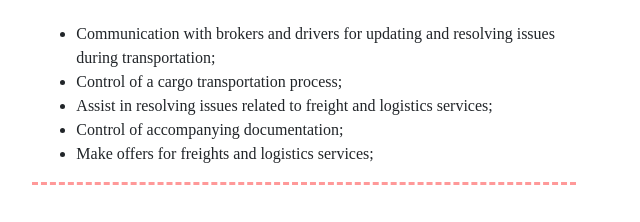
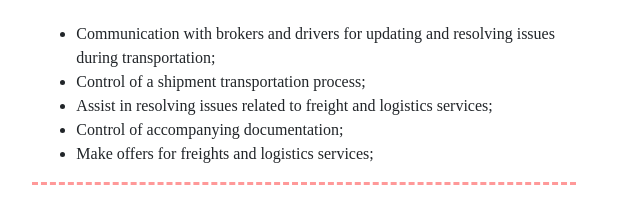
Before and after one commit to AnnaHuntley/AnnaHuntley.github.io, a plain HTML site: page index.html in a window 1280 px wide. Shown: the part 270-492 px from the top of the page, 559-1199 px from the left. Drawn offline with nearby package versions, Linux system fonts and the light colour scheme.

Commit message:
Update index.html

```diff
--- a/index.html
+++ b/index.html
@@ -27,7 +27,7 @@
 			<div class="col-md-5">
 			<ul>
 			<li>Communication with brokers and drivers for updating and resolving issues during transportation; </li>
-			<li>Control of a cargo transportation process;</li>
+			<li>Control of a shipment transportation process;</li>
 			<li>Assist in resolving issues related to freight and logistics services;</li>
 			<li>Control of accompanying documentation;</li>
 			<li>Make offers for freights and logistics services;</li>
```
